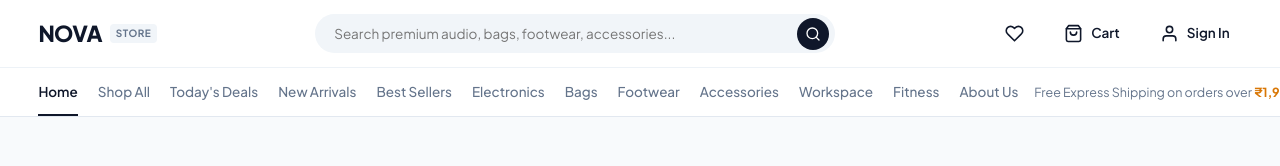
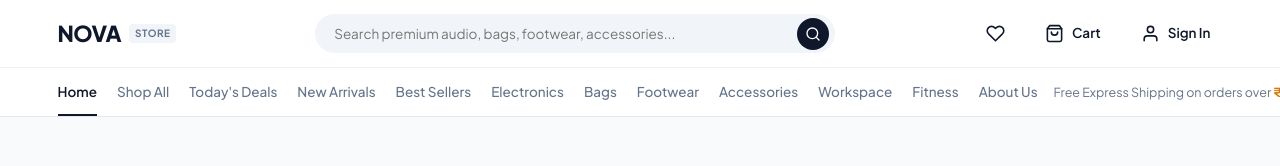
Before and after one commit to Suhirdha24/Mini-E-Commerce-Store, a React (Vite) app in the folder client/: page / in a window 1280 px wide. Shown: the top 166 px of the page. Built offline with nearby package versions, Linux system fonts and the light colour scheme; no server answers.

Commit message:
style(layout): add equal balanced left and right side spacing across all pages

```diff
--- a/client/src/styles.css
+++ b/client/src/styles.css
@@ -110,13 +110,16 @@ button {
 /* STANDARD LAYOUT CONTAINER */
 .container {
   width: 100%;
-  max-width: 1680px;
-  margin: 0 auto;
-  padding: 0 clamp(20px, 3vw, 48px);
+  max-width: 1380px;
+  margin-left: auto;
+  margin-right: auto;
+  padding-left: clamp(28px, 4.5vw, 64px);
+  padding-right: clamp(28px, 4.5vw, 64px);
 }
 
 .page {
-  padding: 32px 0 64px;
+  padding-top: 32px;
+  padding-bottom: 64px;
 }
 
 /* TYPOGRAPHY */
@@ -234,9 +237,11 @@ header.app-header {
 }
 
 .header-top-inner {
-  max-width: 1680px;
-  margin: 0 auto;
-  padding: 14px clamp(20px, 3vw, 48px);
+  width: 100%;
+  max-width: 1380px;
+  margin-left: auto;
+  margin-right: auto;
+  padding: 14px clamp(28px, 4.5vw, 64px);
   display: flex;
   align-items: center;
   justify-content: space-between;
@@ -351,9 +356,11 @@ header.app-header {
 }
 
 .header-subnav-inner {
-  max-width: 1680px;
-  margin: 0 auto;
-  padding: 10px clamp(20px, 3vw, 48px);
+  width: 100%;
+  max-width: 1380px;
+  margin-left: auto;
+  margin-right: auto;
+  padding: 10px clamp(28px, 4.5vw, 64px);
   display: flex;
   align-items: center;
   justify-content: space-between;
@@ -693,32 +700,25 @@ header.app-header {
 ========================================================= */
 .product-grid {
   display: grid;
-  grid-template-columns: repeat(auto-fill, minmax(260px, 1fr));
-  gap: 20px;
+  grid-template-columns: repeat(4, 1fr);
+  gap: 24px;
 }
 
-@media (min-width: 1400px) {
+@media (max-width: 1180px) {
   .product-grid {
-    grid-template-columns: repeat(5, 1fr);
-    gap: 22px;
+    grid-template-columns: repeat(3, 1fr);
+    gap: 20px;
   }
 }
 
-@media (max-width: 1100px) {
+@media (max-width: 820px) {
   .product-grid {
-    grid-template-columns: repeat(3, 1fr);
+    grid-template-columns: repeat(2, 1fr);
     gap: 16px;
   }
 }
 
-@media (max-width: 768px) {
-  .product-grid {
-    grid-template-columns: repeat(2, 1fr);
-    gap: 12px;
-  }
-}
-
-@media (max-width: 480px) {
+@media (max-width: 500px) {
   .product-grid {
     grid-template-columns: 1fr;
     gap: 16px;
@@ -1034,9 +1034,6 @@ footer.app-footer {
    9. RESPONSIVE MEDIA QUERIES
 ========================================================= */
 @media (max-width: 1024px) {
-  .product-grid {
-    grid-template-columns: repeat(3, 1fr);
-  }
   .category-grid {
     grid-template-columns: repeat(3, 1fr);
   }
@@ -1052,6 +1049,18 @@ footer.app-footer {
 }
 
 @media (max-width: 768px) {
+  .container {
+    padding-left: 20px;
+    padding-right: 20px;
+  }
+  .header-top-inner {
+    padding-left: 20px;
+    padding-right: 20px;
+  }
+  .header-subnav-inner {
+    padding-left: 20px;
+    padding-right: 20px;
+  }
   .mobile-menu-btn {
     display: block;
   }
@@ -1072,10 +1081,6 @@ footer.app-footer {
   }
   .promo-grid {
     grid-template-columns: 1fr;
-  }
-  .product-grid {
-    grid-template-columns: repeat(2, 1fr);
-    gap: 14px;
   }
   .category-grid {
     grid-template-columns: repeat(2, 1fr);
```
